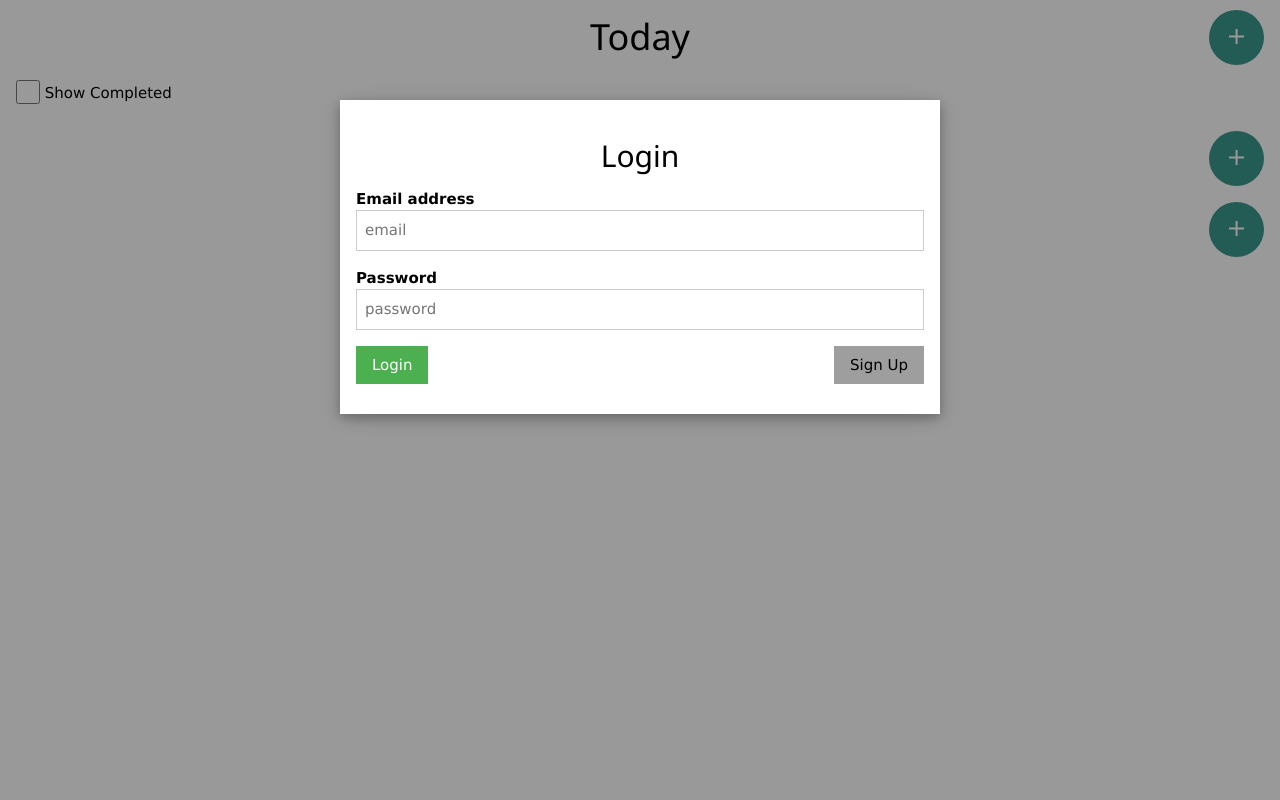
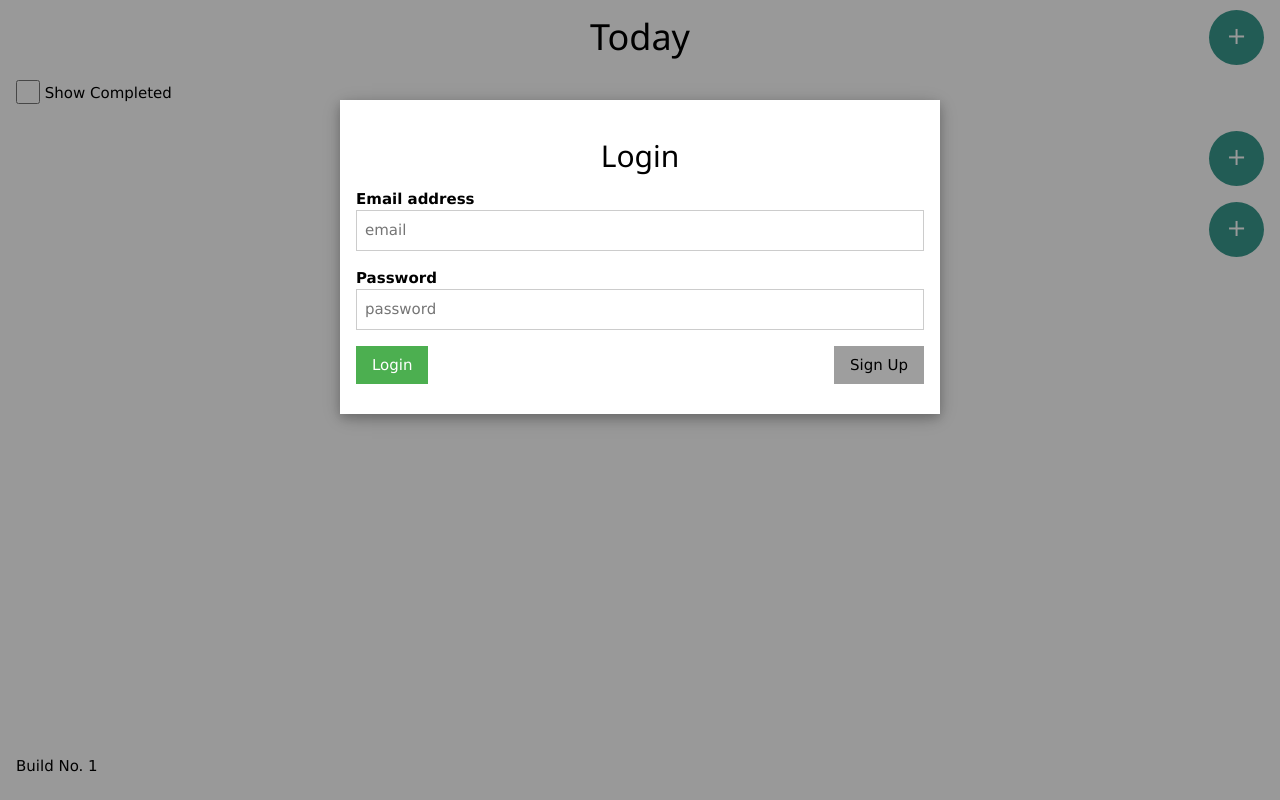
Before and after one commit to thefoxdude/simple-tasks, an Angular app: page / in a window 1280 px wide. Built offline with nearby package versions, Linux system fonts and the light colour scheme; what @angular/fire would draw is missing.

Commit message:
Removed hammer and added footer build

```diff
--- a/package.json
+++ b/package.json
@@ -22,7 +22,6 @@
     "@angular/router": "~11.2.3",
     "clone": "^2.1.2",
     "firebase": "^8.2.9",
-    "hammerjs": "^2.0.8",
     "jquery": "^3.6.0",
     "rxjs": "~6.6.0",
     "tslib": "^2.0.0",
--- a/src/app/app.component.css
+++ b/src/app/app.component.css
@@ -82,3 +82,8 @@
    animation: fadeOut 2s;
    animation-fill-mode: forwards;
 }
+
+.footer {
+   position: absolute;
+   bottom: 8px;
+}
--- a/src/app/app.component.html
+++ b/src/app/app.component.html
@@ -35,6 +35,9 @@
          <div class="w3-container draggable-card w3-rest" (click)="selectTask(task.id)">
             <h4 (touchstart)="handleTouchStart($event, task)" (touchmove)="handleTouchMove($event, task)" (touchend)="handleTouchEnd($event, task)">{{ task.taskName }}</h4>
          </div>
+      </div>
+      <div class="footer">
+         <p>Build No. 1</p>
       </div>
    </section>
    <section class="tomorrow w3-container">
--- a/src/app/app.component.ts
+++ b/src/app/app.component.ts
@@ -173,17 +173,17 @@ export class AppComponent implements AfterViewInit {
 
    async updateTask(task: Task) {
       console.log('updated');
-      // this.db.collection('tasks').doc(task.id).set({
-      //    taskName: task.taskName,
-      //    details: task.details,
-      //    updatedDate: task.updatedDate,
-      //    completed: task.completed,
-      //    column: task.column
-      // }, {merge: true});
+      this.db.collection('tasks').doc(task.id).set({
+         taskName: task.taskName,
+         details: task.details,
+         updatedDate: task.updatedDate,
+         completed: task.completed,
+         column: task.column
+      }, {merge: true});
    }
 
    async deleteTask(task: Task) {
-      // this.db.collection('tasks').doc(task.id).delete();
+      this.db.collection('tasks').doc(task.id).delete();
       console.log("deleted");
    }
 
--- a/src/app/app.module.ts
+++ b/src/app/app.module.ts
@@ -1,24 +1,15 @@
-import { NgModule, Injectable } from '@angular/core';
-import * as Hammer from 'hammerjs';
-import { BrowserModule, HammerModule, HammerGestureConfig, HAMMER_GESTURE_CONFIG } from '@angular/platform-browser';
+import { NgModule } from '@angular/core';
+import { BrowserModule } from '@angular/platform-browser';
 
 import { AppComponent } from './app.component';
 
 import { AngularFireModule } from '@angular/fire';
 import { AngularFirestoreModule } from '@angular/fire/firestore';
-import { AngularFireStorageModule } from '@angular/fire/storage';
 import { AngularFireAuthModule } from '@angular/fire/auth';
 import { environment } from "src/environments/environment";
 import { FormsModule } from '@angular/forms';
 import { AuthenticationService } from './services/AuthenticationService.service';
 import { DatabaseService } from './services/DatabaseService.service';
-
-@Injectable()
-export class MyHammerConfig extends HammerGestureConfig {
-  overrides = <any> {
-    swipe: { direction: Hammer.DIRECTION_RIGHT },
-  };
-}
 
 @NgModule({
    declarations: [
@@ -29,16 +20,11 @@ export class MyHammerConfig extends HammerGestureConfig {
       AngularFireModule.initializeApp(environment.firebaseConfig),
       AngularFirestoreModule,
       FormsModule,
-      AngularFireAuthModule,
-      HammerModule
+      AngularFireAuthModule
    ],
    providers: [
       AuthenticationService,
-      DatabaseService,
-      {
-         provide: HAMMER_GESTURE_CONFIG,
-         useClass: MyHammerConfig
-      }
+      DatabaseService
    ],
    bootstrap: [AppComponent]
 })
--- a/src/main.ts
+++ b/src/main.ts
@@ -3,7 +3,6 @@ import { platformBrowserDynamic } from '@angular/platform-browser-dynamic';
 
 import { AppModule } from './app/app.module';
 import { environment } from './environments/environment';
-import 'hammerjs';
 
 if (environment.production) {
   enableProdMode();
```
